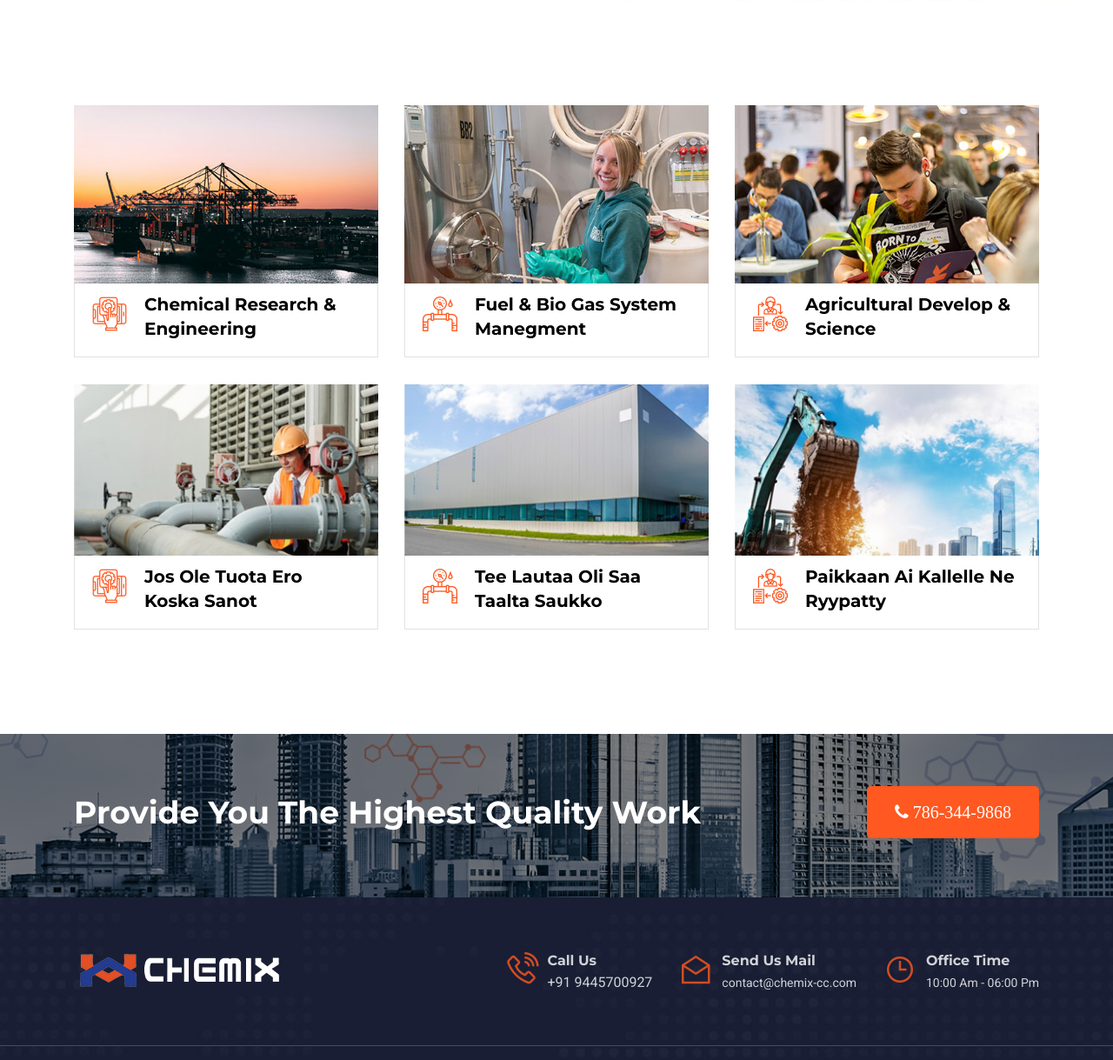
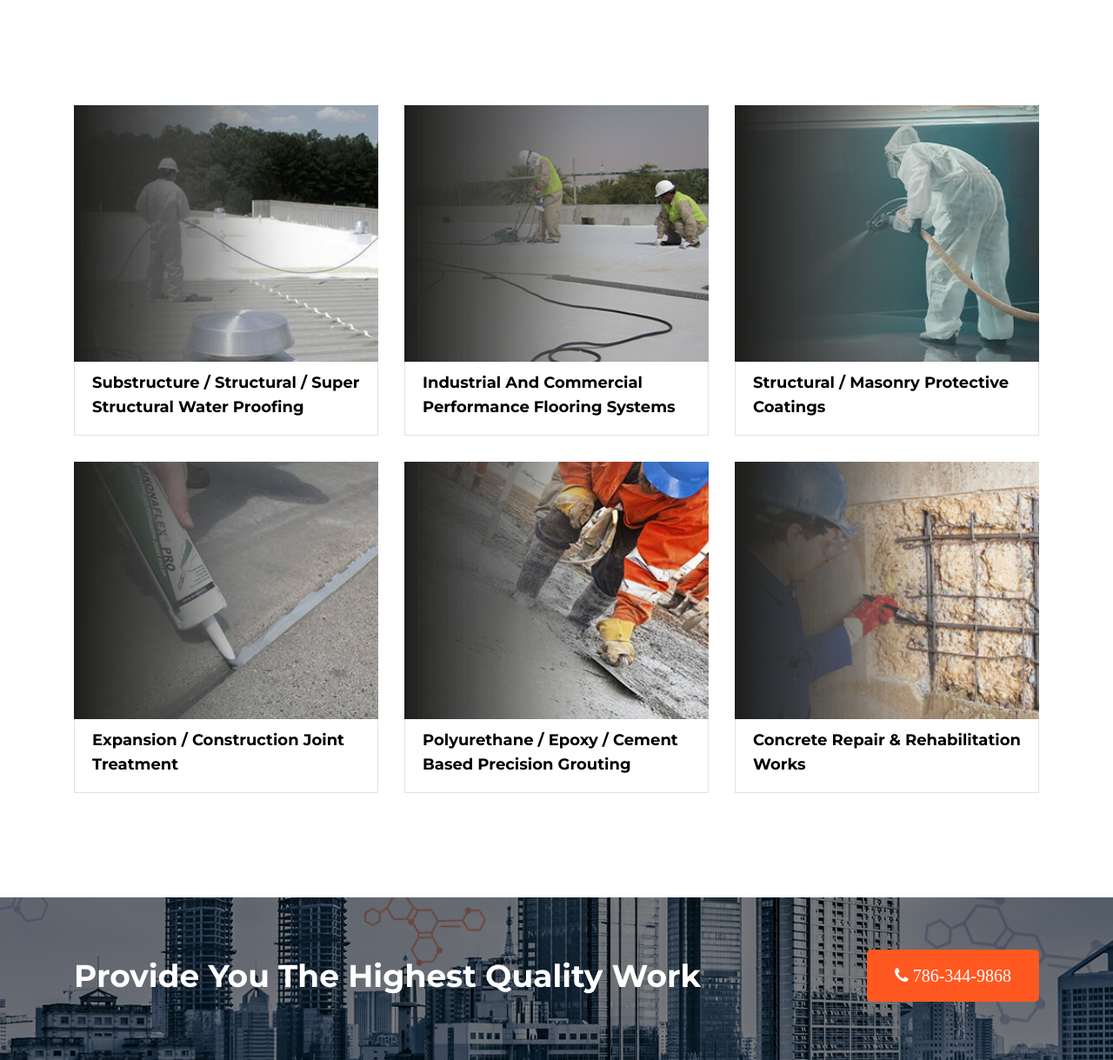
Before and after one commit to sighachandra/CHEMIXNW, a PHP site: page /area-of-operations.php in a window 1280 px wide. Shown: the part 583-1802 px from the top of the page at 87% size. Run offline with PHP 8.4, Linux system fonts and the light colour scheme; some libraries are stand-ins or nearby versions.

Commit message:
corrections

```diff
--- a/area-of-operations.php
+++ b/area-of-operations.php
@@ -62,15 +62,13 @@
           <div class="col-lg-4 col-md-6">
             <div class="indurance-feature-item-04">
               <div class="feature-image">
-                <img src="assets/images/home-02/feature-image-01.jpg" alt="">
+                <img src="assets/images/operations/water-proofing.png" alt="">
               </div>
               <div class="feature-content">
-                <div class="feature-icon">
-                  <i class="flaticon-content-management"></i>
-                </div>
+
                 <div class="freaure-title">
                   <a href="#">
-                    <h6 class="title">chemical research & engineering</h6>
+                    <h6 class="title">Substructure / structural / super structural Water Proofing</h6>
                   </a>
                 </div>
               </div>
@@ -79,15 +77,13 @@
           <div class="col-lg-4 col-md-6">
             <div class="indurance-feature-item-04">
               <div class="feature-image">
-                <img src="assets/images/home-02/feature-image-02.jpg" alt="">
+                 <img src="assets/images/operations/flooring.png" alt="">
               </div>
               <div class="feature-content">
-                <div class="feature-icon">
-                  <i class="flaticon-water"></i>
-                </div>
+
                 <div class="freaure-title">
                   <a href="#">
-                    <h6 class="title">fuel & bio gas system manegment</h6>
+                    <h6 class="title">Industrial and commercial performance flooring systems</h6>
                   </a>
                 </div>
               </div>
@@ -96,15 +92,13 @@
           <div class="col-lg-4 col-md-6">
             <div class="indurance-feature-item-04">
               <div class="feature-image">
-                <img src="assets/images/home-02/feature-image-03.jpg" alt="">
+                 <img src="assets/images/operations/masonry.png" alt="">
               </div>
               <div class="feature-content">
-                <div class="feature-icon">
-                  <i class="flaticon-process"></i>
-                </div>
+
                 <div class="freaure-title">
                   <a href="#">
-                    <h6 class="title">agricultural develop & science</h6>
+                    <h6 class="title">Structural / masonry Protective coatings</h6>
                   </a>
                 </div>
               </div>
@@ -113,15 +107,13 @@
           <div class="col-lg-4 col-md-6">
             <div class="indurance-feature-item-04">
               <div class="feature-image">
-                <img src="assets/images/service/feature-image-01.jpg" alt="">
+                <img src="assets/images/operations/expansion.png" alt="">
               </div>
               <div class="feature-content">
-                <div class="feature-icon">
-                  <i class="flaticon-content-management"></i>
-                </div>
+
                 <div class="freaure-title">
                   <a href="#">
-                    <h6 class="title">Jos ole tuota ero koska sanot</h6>
+                    <h6 class="title">Expansion / construction Joint Treatment</h6>
                   </a>
                 </div>
               </div>
@@ -130,15 +122,13 @@
           <div class="col-lg-4 col-md-6">
             <div class="indurance-feature-item-04">
               <div class="feature-image">
-                <img src="assets/images/service/feature-image-02.jpg" alt="">
+               <img src="assets/images/operations/Polyurethane.png" alt="">
               </div>
               <div class="feature-content">
-                <div class="feature-icon">
-                  <i class="flaticon-water"></i>
-                </div>
+
                 <div class="freaure-title">
                   <a href="#">
-                    <h6 class="title">Tee lautaa oli saa taalta saukko</h6>
+                    <h6 class="title">Polyurethane / Epoxy / cement based precision Grouting</h6>
                   </a>
                 </div>
               </div>
@@ -147,15 +137,13 @@
           <div class="col-lg-4 col-md-6">
             <div class="indurance-feature-item-04">
               <div class="feature-image">
-                <img src="assets/images/service/feature-image-03.jpg" alt="">
+                <img src="assets/images/operations/Concrete_Repair.png" alt="">
               </div>
               <div class="feature-content">
-                <div class="feature-icon">
-                  <i class="flaticon-process"></i>
-                </div>
+
                 <div class="freaure-title">
                   <a href="#">
-                    <h6 class="title">Paikkaan ai kallelle ne ryypatty</h6>
+                    <h6 class="title">Concrete Repair & Rehabilitation works</h6>
                   </a>
                 </div>
               </div>
--- a/assets/css/style.css
+++ b/assets/css/style.css
@@ -1969,4 +1969,7 @@ button { cursor: pointer; }
 .section-title .title-paragraph {
     max-width: 100%;
 }
+.indurance-feature-item-04 .feature-content .title {
+    font-size: 18px;
+    }
 /*# sourceMappingURL=style.css.map */
```
Also changed, not shown: index.php (+7 -6 lines), assets/images/operations/Concrete_Repair.png (added), assets/images/operations/Polyurethane.png (added), assets/images/operations/expansion.png (added), assets/images/operations/flooring.png (added), assets/images/operations/masonry.png (added), assets/images/operations/water-proofing.png (added).
